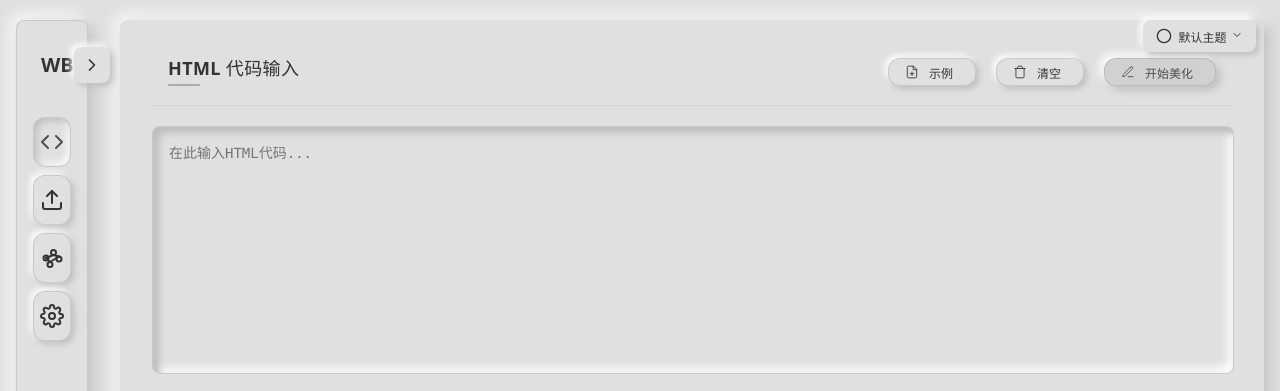
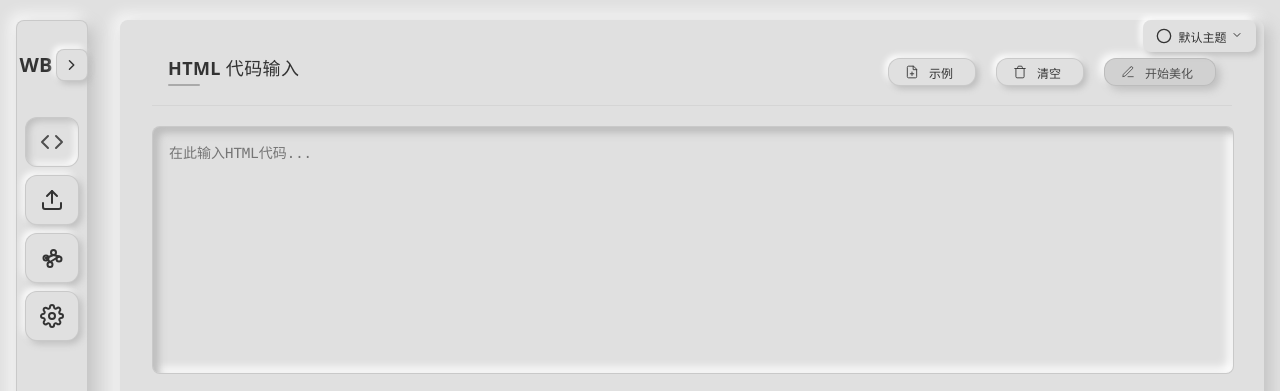
Before and after one commit to 08820048/aui, a Vue app: page / in a window 1280 px wide. Both pictures are taken after a click on the button "收起菜单". Shown: the top 391 px of the page. Built offline with nearby package versions, Linux system fonts and the light colour scheme.

Commit message:
Optimize sidebar toggle button to fit within collapsed sidebar

```diff
--- a/src/components/Sidebar/Sidebar.vue
+++ b/src/components/Sidebar/Sidebar.vue
@@ -61,12 +61,15 @@ const activateMenuItem = (id) => {
     :class="{ 'sidebar-collapsed': isCollapsed }"
   >
     <!-- 侧边栏头部 -->
-    <div class="sidebar-header">
-      <h1 class="sidebar-title" v-if="!isCollapsed">网页美化工具</h1>
-      <div class="sidebar-logo" v-else>WB</div>
+    <div class="sidebar-header" :class="{ 'sidebar-header-collapsed': isCollapsed }">
+      <div class="title-container">
+        <h1 class="sidebar-title" v-if="!isCollapsed">网页美化工具</h1>
+        <div class="sidebar-logo" v-else>WB</div>
+      </div>
       <SidebarToggle
         :is-collapsed="isCollapsed"
         @toggle="toggleSidebar"
+        class="toggle-button"
       />
     </div>
 
@@ -108,6 +111,7 @@ const activateMenuItem = (id) => {
 
 .sidebar-collapsed {
   width: 72px;
+  padding: 1.5rem 0.5rem;
 }
 
 .sidebar-header {
@@ -116,6 +120,22 @@ const activateMenuItem = (id) => {
   justify-content: space-between;
   margin-bottom: 2rem;
   padding: 0 0.5rem;
+  position: relative;
+}
+
+.sidebar-header-collapsed {
+  justify-content: center;
+  padding: 0;
+}
+
+.title-container {
+  display: flex;
+  align-items: center;
+}
+
+.toggle-button {
+  position: relative;
+  z-index: 5;
 }
 
 .sidebar-title {
--- a/src/components/Sidebar/SidebarMenuItem.vue
+++ b/src/components/Sidebar/SidebarMenuItem.vue
@@ -69,8 +69,9 @@ const iconMap = {
 
 .menu-item-collapsed {
   justify-content: center;
-  padding-left: 0.5rem;
-  padding-right: 0.5rem;
+  padding: 0.75rem 0.5rem;
+  width: 100%;
+  box-sizing: border-box;
 }
 
 .menu-icon {
--- a/src/components/Sidebar/SidebarToggle.vue
+++ b/src/components/Sidebar/SidebarToggle.vue
@@ -19,6 +19,7 @@ const toggleSidebar = () => {
 <template>
   <button
     class="toggle-btn neu-flat-sm transition-300"
+    :class="{ 'toggle-btn-collapsed': isCollapsed }"
     @click="toggleSidebar"
     :title="isCollapsed ? '展开菜单' : '收起菜单'"
   >
@@ -50,6 +51,17 @@ const toggleSidebar = () => {
   height: 36px;
   border: none;
   outline: none;
+  transition: all 0.3s ease;
+  color: var(--neu-text-color);
+  background-color: var(--neu-background);
+  border: 1px solid var(--neu-border-color);
+}
+
+.toggle-btn-collapsed {
+  width: 32px;
+  height: 32px;
+  padding: 0.4rem;
+  margin: 0 auto;
 }
 
 .toggle-btn:active {
```
